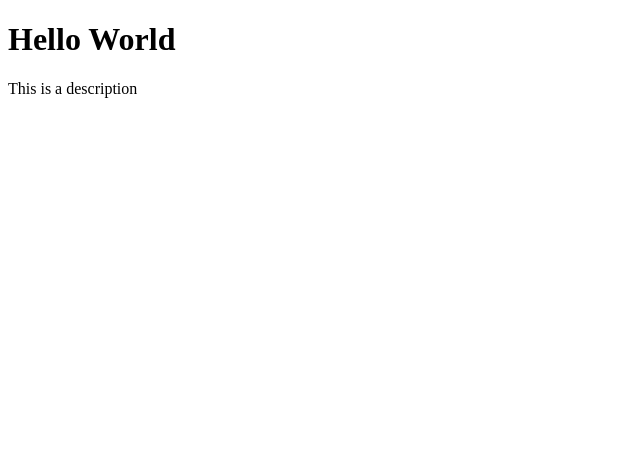
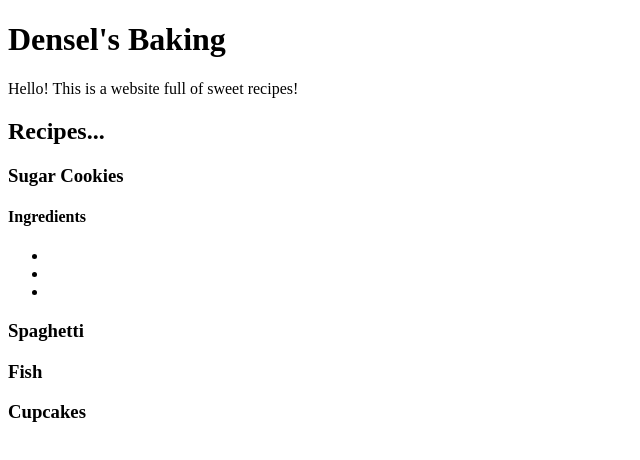
Before and after one commit to Thomas-A-Edison-CTE-HS/StephanyZ8, a plain HTML site: page index.html in a window 1280 px wide. Shown: the whole page, without its empty margins (0-640 px from the left). Drawn offline with Linux system fonts and the light colour scheme.

Commit message:
Update index.html

```diff
--- a/index.html
+++ b/index.html
@@ -6,7 +6,22 @@
     <title>Document</title>
 </head>
 <body>
-    <h1>Hello World</h1>
-    <p> This is a description </p>
+    <h1>Densel's Baking</h1>
+    <p>Hello! This is a website full of sweet recipes!</p>
+    <h2>Recipes... </h2>
+    <h3>Sugar Cookies</h3>
+    <h4>Ingredients</h4>
+    <ul>
+    <li></li>
+    <li></li>
+    <li></li>
+    </ul>
+    <h3>Spaghetti</h3>
+    <p></p>
+    <h3>Fish</h3>
+    <p></p>
+    <h3>Cupcakes</h3>
+    <p></p>
+
 </body>
 </html>
```
